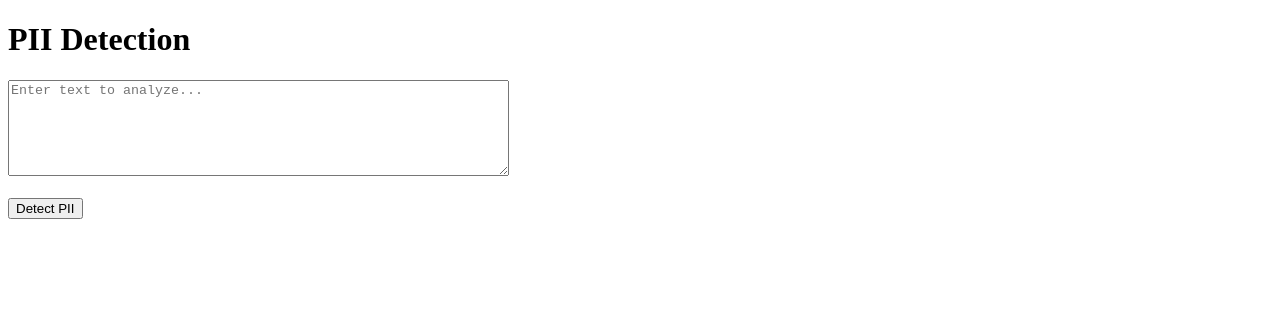
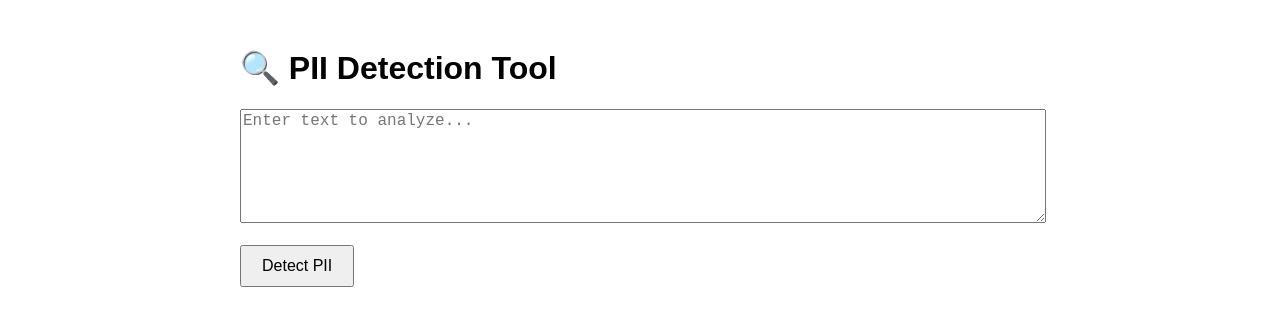
Before and after one commit to Jahsid/PII_DETECTION_APP, a React (Vite) app in the folder client/: page / in a window 1280 px wide. Shown: the top 326 px of the page. Built offline with nearby package versions, Linux system fonts and the light colour scheme.

Commit message:
PII Highlighting in Text

```diff
--- a/client/src/App.css
+++ b/client/src/App.css
@@ -0,0 +1,33 @@
+.container {
+  font-family: Arial, sans-serif;
+  padding: 20px;
+  max-width: 800px;
+  margin: auto;
+}
+
+textarea {
+  width: 100%;
+  font-size: 16px;
+}
+
+button {
+  padding: 10px 20px;
+  font-size: 16px;
+}
+
+.results {
+  margin-top: 20px;
+}
+
+.highlighted-text {
+  background: #f9f9f9;
+  padding: 10px;
+  border: 1px solid #ccc;
+  white-space: pre-wrap;
+}
+
+.highlight {
+  background-color: yellow;
+  cursor: help;
+  font-weight: bold;
+}
--- a/client/src/App.jsx
+++ b/client/src/App.jsx
@@ -1,5 +1,6 @@
 import { useState } from "react";
 import axios from "axios";
+import "./App.css";
 
 export default function App() {
   const [text, setText] = useState("");
@@ -33,7 +34,6 @@ export default function App() {
 
   const estimateRisk = (data) => {
     let score = 0;
-
     data.forEach((item) => {
       switch (item.entity_type) {
         case "EMAIL_ADDRESS":
@@ -54,22 +54,51 @@ export default function App() {
 
     if (score >= 6) {
       setRiskLevel("⚠️ High");
-      setSuggestion("⚠️ High risk detected. Immediately review the content and remove or redact sensitive information before sharing.");
+      setSuggestion("⚠️ High risk detected. Immediately review the content and redact sensitive information.");
     } else if (score >= 3) {
       setRiskLevel("⚠️ Medium");
-      setSuggestion("⚠️ Medium risk. Consider masking or redacting PII before sharing the text.");
+      setSuggestion("⚠️ Medium risk. Consider masking or redacting PII before sharing.");
     } else if (score > 0) {
       setRiskLevel("✅ Low");
-      setSuggestion("✅ Low risk. Review the detected PII to ensure compliance.");
+      setSuggestion("✅ Low risk. Review detected PII to ensure compliance.");
     } else {
       setRiskLevel("✅ No Risk Detected");
       setSuggestion("✅ No PII detected. You can safely share the content.");
     }
   };
 
+  const getHighlightedText = () => {
+    if (!results.length) return text;
+
+    const sortedResults = [...results].sort((a, b) => a.start - b.start);
+    const parts = [];
+    let lastIndex = 0;
+
+    sortedResults.forEach((item, idx) => {
+      if (item.start < lastIndex) {
+        // Overlapping entity, skip
+        return;
+      }
+      parts.push(text.substring(lastIndex, item.start));
+      parts.push(
+        <span
+          key={idx}
+          className="highlight"
+          title={item.entity_type}
+        >
+          {text.substring(item.start, item.end)}
+        </span>
+      );
+      lastIndex = item.end;
+    });
+
+    parts.push(text.substring(lastIndex));
+    return parts;
+  };
+
   return (
-    <div>
-      <h1>PII Detection</h1>
+    <div className="container">
+      <h1>🔍 PII Detection Tool</h1>
 
       <textarea
         rows="6"
@@ -85,8 +114,11 @@ export default function App() {
       </button>
 
       {results.length > 0 && (
-        <div>
+        <div className="results">
           <h2>Detected PII:</h2>
+
+          {/* Highlighted Text */}
+          <p className="highlighted-text">{getHighlightedText()}</p>
 
           {/* Risk Level */}
           <h3>Estimated Risk Level: {riskLevel}</h3>
```
